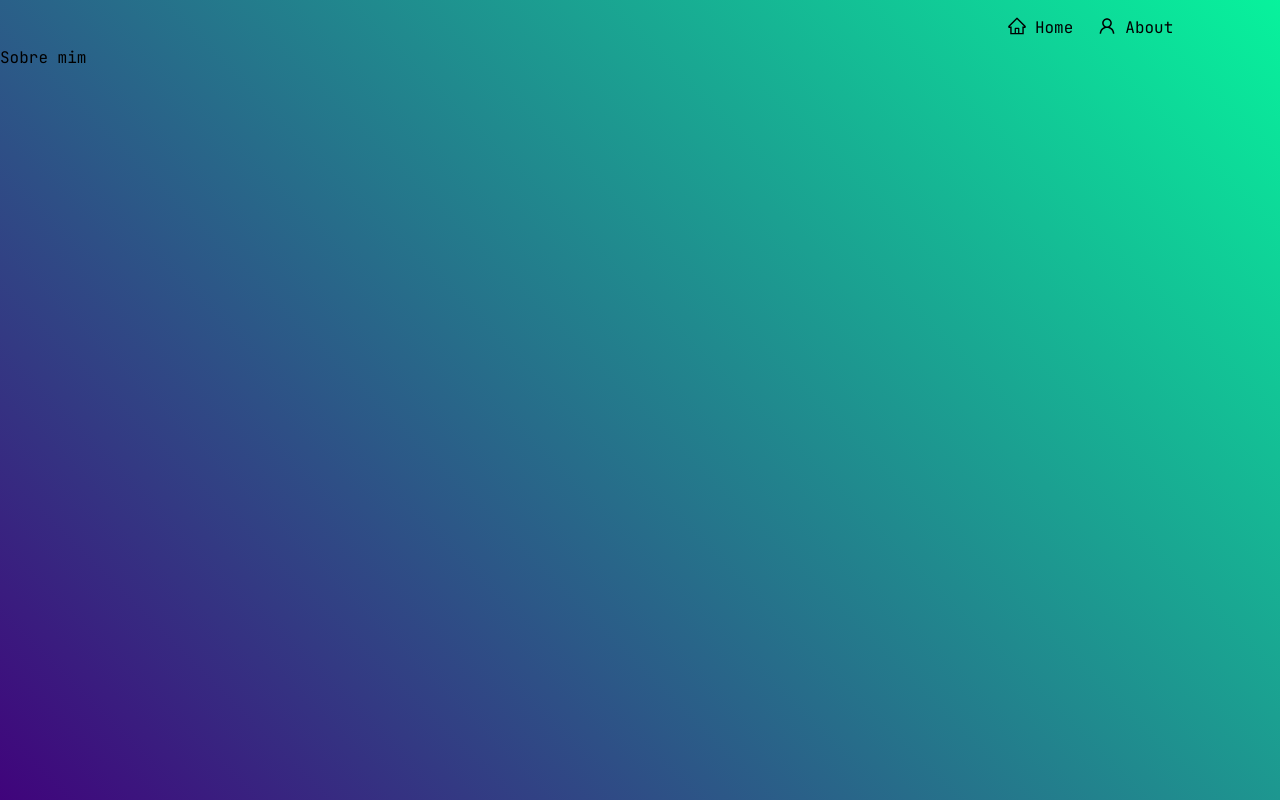
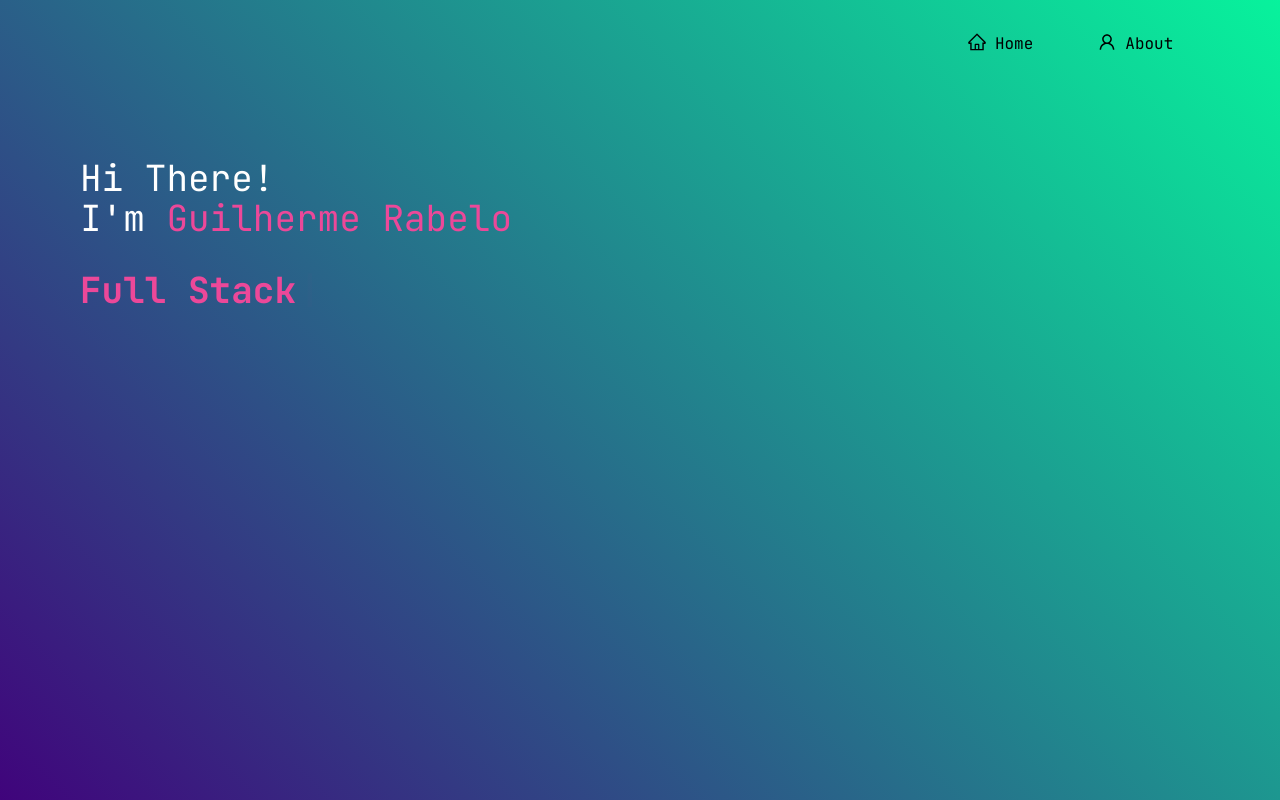
Before and after one commit to guirab/portfolio, a Next.js app: page / in a window 1280 px wide. Built offline with nearby package versions, Linux system fonts and the light colour scheme.

Commit message:
feat: typewriter effect

```diff
--- a/app/page.tsx
+++ b/app/page.tsx
@@ -1,9 +1,11 @@
-import Link from "next/link";
+import { Typewriter } from "@/components";
 
 export default function Home() {
   return (
     <div className="w-full h-page">
-      <Link href="/about">Sobre mim</Link>
+      <div className="w-full h-full grid grid-rows-2 px-20 small:px-10">
+        <Typewriter />
+      </div>
     </div>
   );
 }
--- a/components/header.tsx
+++ b/components/header.tsx
@@ -3,8 +3,8 @@ import { AiOutlineHome, AiOutlineUser } from "react-icons/ai";
 
 export const Header = () => {
   return (
-    <div className="w-full pt-4">
-      <div className="flex w-11/12 text-center justify-end gap-6">
+    <div className="w-full pt-8">
+      <div className="flex w-11/12 text-center justify-end gap-16">
         <Link href={"/"}>
           <button className="w-fit group overflow-hidden items-end">
             <span className="flex flex-row gap-2">
--- a/components/index.ts
+++ b/components/index.ts
@@ -1 +1,2 @@
 export * from "./header";
+export * from "./typewriter"
--- /dev/null
+++ b/components/typewriter.tsx
@@ -0,0 +1,26 @@
+/* eslint-disable react/no-unescaped-entities */
+"use client";
+import { useTypewriter, Cursor } from "react-simple-typewriter";
+
+export const Typewriter = () => {
+  const { "0": text } = useTypewriter({
+    words: ["Web Developer", "Full Stack", "Almost Graduated"],
+    loop: 0,
+    typeSpeed: 100,
+    deleteSpeed: 60,
+  });
+  return (
+    <div className="w-full flex justify-center">
+      <div className="text-4xl flex justify-center w-full flex-col items-start text-white">
+        <h1>Hi There!</h1>
+        <h2 className="mb-2">
+          I'm <span className="text-pink-500">Guilherme Rabelo</span>
+        </h2>
+        <div className="text-pink-500 font-bold py-6 text-left">
+          <span className="text-pink-500">{text}</span>
+          <Cursor />
+        </div>
+      </div>
+    </div>
+  );
+};
--- a/package.json
+++ b/package.json
@@ -20,6 +20,7 @@
     "react": "18.2.0",
     "react-dom": "18.2.0",
     "react-icons": "^4.10.1",
+    "react-simple-typewriter": "^5.0.1",
     "tailwindcss": "3.3.3",
     "typescript": "5.1.6"
   }
--- a/tailwind.config.ts
+++ b/tailwind.config.ts
@@ -14,7 +14,10 @@ const config: Config = {
       },
       height: {
         page: 'calc(100vh - 4rem)',
-      }
+      },
+      screens: {
+        small: { max: '412px' }
+      },
     },
   },
   plugins: [],
```
Also changed, not shown: 1 other file (tests, documents, lock files or other folders).
